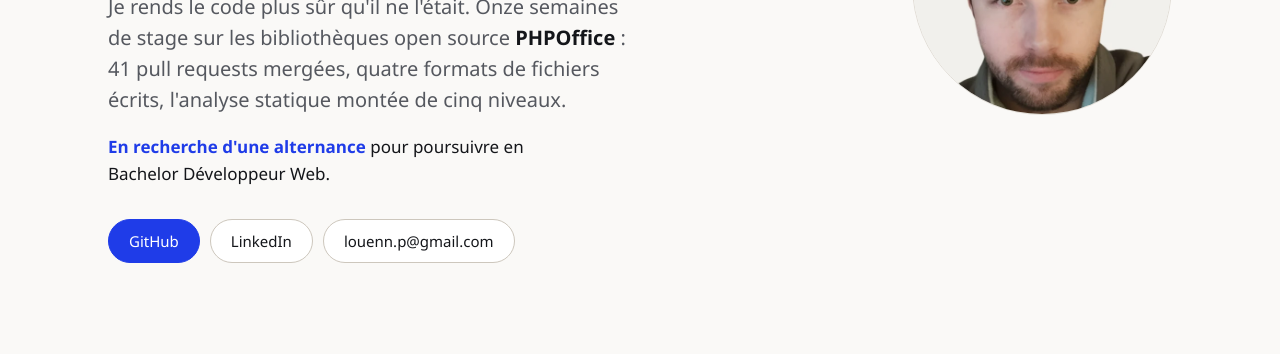
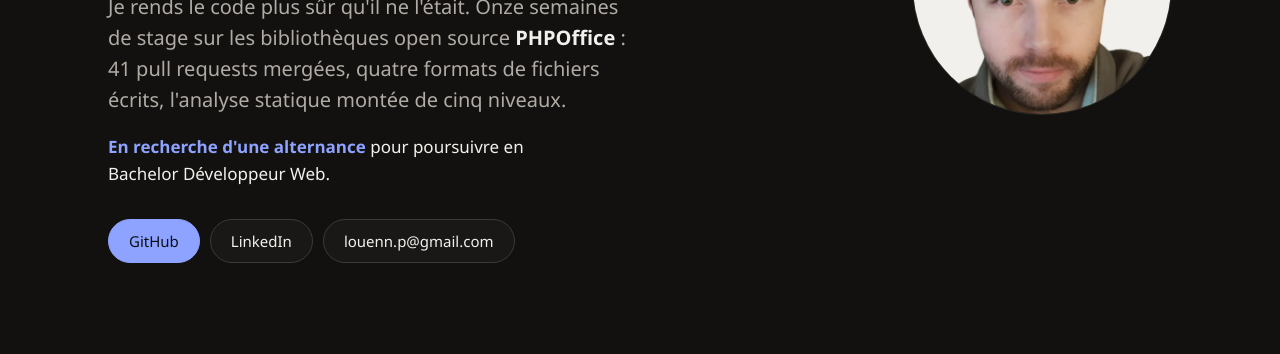
Before and after one commit to slayerfx/slayerfx.github.io, a plain HTML site: page index.html in a window 1280 px wide. Shown: the part 446-800 px from the top of the page. Drawn offline with Linux system fonts and the dark colour scheme.

Commit message:
Variante sombre suivant prefers-color-scheme
Le site reste concu en clair — la plupart des portfolios sont sombres, autant
ressortir. Mais un visiteur dont le systeme demande le sombre recevait une page
eblouissante ; il recoit desormais une palette dediee. Seuls les jetons changent.

Chaque couple de couleurs a ete verifie avant d'etre inscrit : le plus faible
est a 5,18:1. --accent-dark devient --accent-hover, le nom mentait en sombre ou
la couleur de survol est plus claire ; et --accent-fg porte la couleur du texte
sur le bouton plein, blanche en clair, encre en sombre.

```diff
--- a/css/style.css
+++ b/css/style.css
@@ -28,6 +28,10 @@
 /* ---------------------------------------------------------------- jetons */
 
 :root {
+  /* Aligne les elements dessines par le navigateur — barres de defilement
+     notamment — sur le theme affiche. */
+  color-scheme: light;
+
   --bg: #faf9f7;
   --bg-sunk: #f2f0ec;
   --surface: #ffffff;
@@ -39,8 +43,9 @@
      secondaires. L'ancienne valeur #86888f n'etait qu'a 3,37. */
   --text-faint: #6b6e76;
   --accent: #1f3ce8;
-  --accent-dark: #1730b8;
+  --accent-hover: #1730b8;
   --accent-soft: #e8ebfd;
+  --accent-fg: #ffffff;
 
   --page: 1120px;
   --gap: clamp(72px, 9vw, 128px);
@@ -48,6 +53,32 @@
   --font-display: "Bricolage Grotesque", "Segoe UI", system-ui, -apple-system, sans-serif;
   --font-body: "Segoe UI", system-ui, -apple-system, "Helvetica Neue", Arial, sans-serif;
   --font-mono: ui-monospace, "Cascadia Mono", SFMono-Regular, Consolas, monospace;
+}
+
+/* Le site est concu en clair : c'est un choix, la plupart des portfolios sont
+   sombres. Mais un visiteur dont le systeme demande le sombre recoit cette
+   variante plutot qu'une page eblouissante. Seuls les jetons changent, aucune
+   forme ni aucun espacement.
+
+   Chaque couple a ete verifie : le contraste le plus faible de cette palette
+   est de 5,18:1, pour un seuil AA de 4,5. */
+@media (prefers-color-scheme: dark) {
+  :root {
+    color-scheme: dark;
+
+    --bg: #12110f;
+    --bg-sunk: #1a1917;
+    --surface: #191816;
+    --line: #2b2926;
+    --line-strong: #3d3a35;
+    --text: #f2f0ec;
+    --text-dim: #b0aca5;
+    --text-faint: #8f8b84;
+    --accent: #8ea2ff;
+    --accent-hover: #aab7ff;
+    --accent-soft: #1c2340;
+    --accent-fg: #0d0f1a;
+  }
 }
 
 /* ----------------------------------------------------------------- socle */
@@ -201,9 +232,9 @@ h1 {
 .btn-primary {
   background: var(--accent);
   border-color: var(--accent);
-  color: #fff;
+  color: var(--accent-fg);
 }
-.btn-primary:hover { background: var(--accent-dark); border-color: var(--accent-dark); }
+.btn-primary:hover { background: var(--accent-hover); border-color: var(--accent-hover); }
 
 /* Le detourage de la photo a des bords imparfaits : un fond plein et un
    masque circulaire les absorbent. */
@@ -304,7 +335,7 @@ h1 {
   border-bottom: 1px solid currentColor;
   padding-bottom: 2px;
 }
-.project-links a:hover { color: var(--accent-dark); }
+.project-links a:hover { color: var(--accent-hover); }
 
 /* ------------------------------------------------------------ open source */
 
```
Also changed, not shown: README.md.
